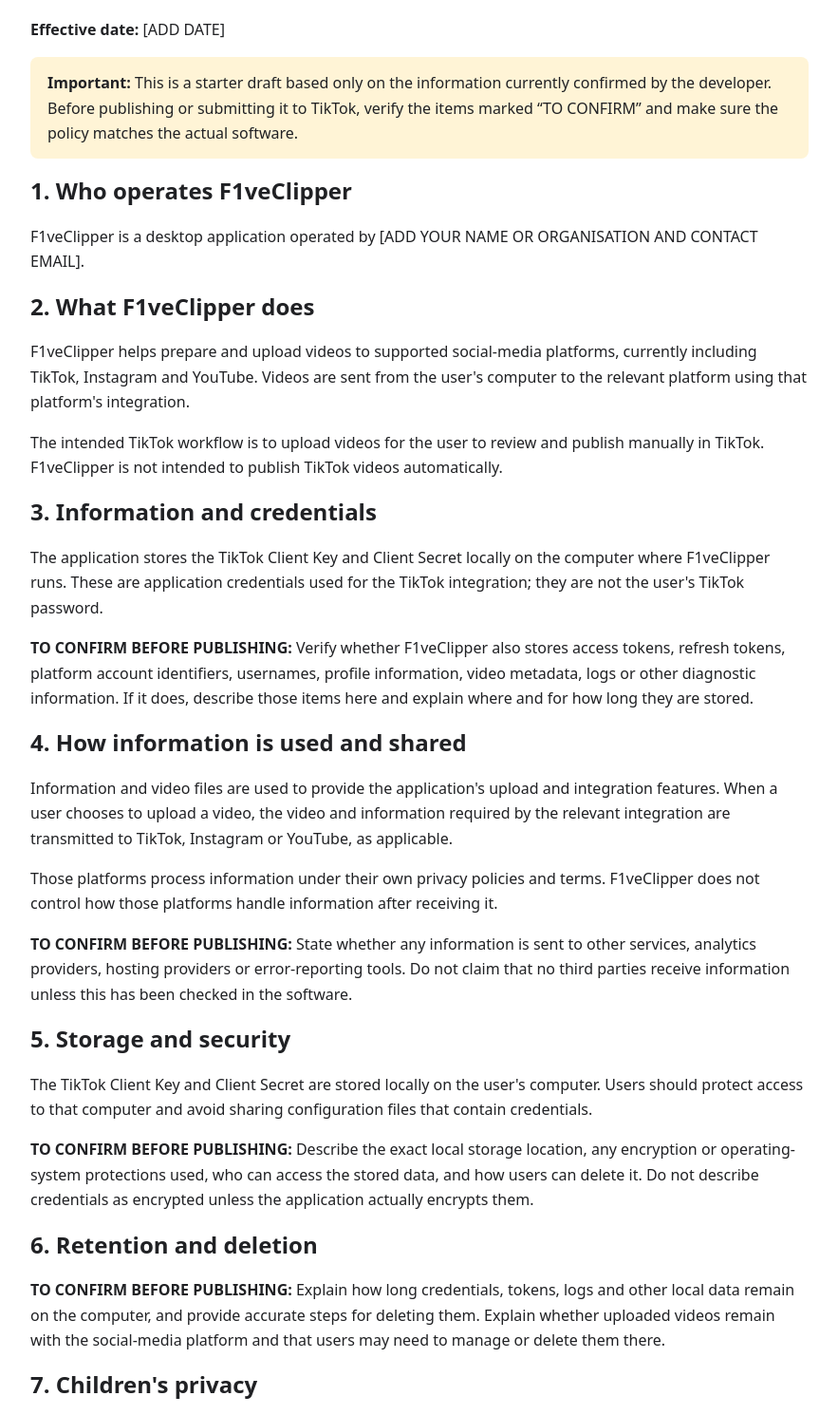
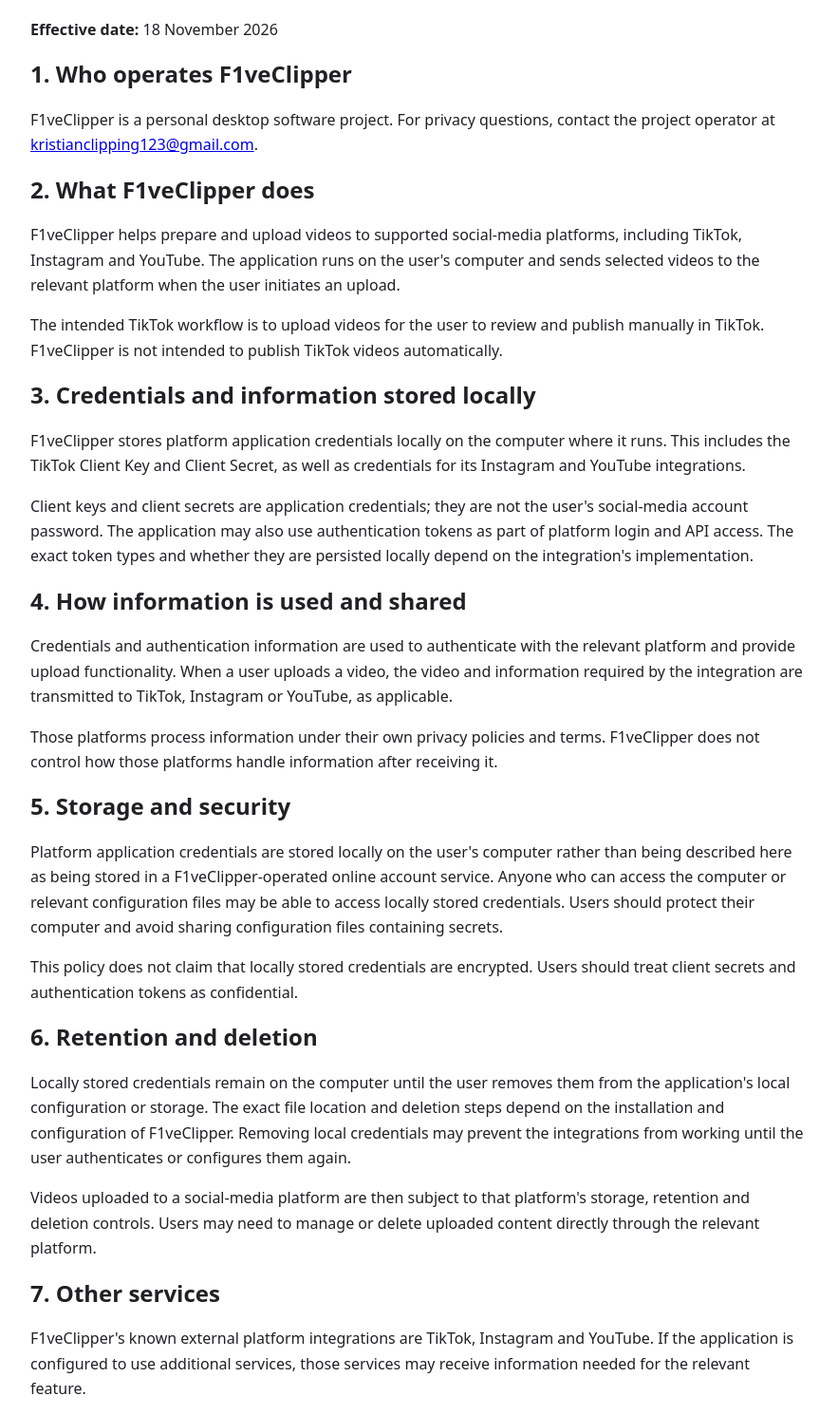
Before and after one commit to F1veStarChaos/F1veclipperLegal, a plain HTML site: page privacy-policy.html in a window 1280 px wide. Shown: the part 90-1580 px from the top of the page at 95% size, without its empty margins (198-1081 px from the left). Drawn offline with Linux system fonts and the light colour scheme.

Commit message:
Add files via upload

```diff
--- a/privacy-policy.html
+++ b/privacy-policy.html
@@ -6,45 +6,43 @@
 <title>F1veClipper — Privacy Policy</title>
 <style>
 body{font:16px/1.65 system-ui,-apple-system,Segoe UI,sans-serif;max-width:820px;margin:48px auto;padding:0 20px;color:#202124}
-h1,h2{line-height:1.2} .notice{background:#fff4d6;padding:14px 18px;border-radius:8px}
-small{color:#555}
+h1,h2{line-height:1.2}
 </style>
 </head>
 <body>
 <h1>F1veClipper — Privacy Policy</h1>
-<p><strong>Effective date:</strong> [ADD DATE]</p>
-<div class="notice"><strong>Important:</strong> This is a starter draft based only on the information currently confirmed by the developer. Before publishing or submitting it to TikTok, verify the items marked “TO CONFIRM” and make sure the policy matches the actual software.</div>
+<p><strong>Effective date:</strong> 18 November 2026</p>
 
 <h2>1. Who operates F1veClipper</h2>
-<p>F1veClipper is a desktop application operated by [ADD YOUR NAME OR ORGANISATION AND CONTACT EMAIL].</p>
+<p>F1veClipper is a personal desktop software project. For privacy questions, contact the project operator at <a href="mailto:kristianclipping123@gmail.com">kristianclipping123@gmail.com</a>.</p>
 
 <h2>2. What F1veClipper does</h2>
-<p>F1veClipper helps prepare and upload videos to supported social-media platforms, currently including TikTok, Instagram and YouTube. Videos are sent from the user's computer to the relevant platform using that platform's integration.</p>
+<p>F1veClipper helps prepare and upload videos to supported social-media platforms, including TikTok, Instagram and YouTube. The application runs on the user's computer and sends selected videos to the relevant platform when the user initiates an upload.</p>
 <p>The intended TikTok workflow is to upload videos for the user to review and publish manually in TikTok. F1veClipper is not intended to publish TikTok videos automatically.</p>
 
-<h2>3. Information and credentials</h2>
-<p>The application stores the TikTok Client Key and Client Secret locally on the computer where F1veClipper runs. These are application credentials used for the TikTok integration; they are not the user's TikTok password.</p>
-<p><strong>TO CONFIRM BEFORE PUBLISHING:</strong> Verify whether F1veClipper also stores access tokens, refresh tokens, platform account identifiers, usernames, profile information, video metadata, logs or other diagnostic information. If it does, describe those items here and explain where and for how long they are stored.</p>
+<h2>3. Credentials and information stored locally</h2>
+<p>F1veClipper stores platform application credentials locally on the computer where it runs. This includes the TikTok Client Key and Client Secret, as well as credentials for its Instagram and YouTube integrations.</p>
+<p>Client keys and client secrets are application credentials; they are not the user's social-media account password. The application may also use authentication tokens as part of platform login and API access. The exact token types and whether they are persisted locally depend on the integration's implementation.</p>
 
 <h2>4. How information is used and shared</h2>
-<p>Information and video files are used to provide the application's upload and integration features. When a user chooses to upload a video, the video and information required by the relevant integration are transmitted to TikTok, Instagram or YouTube, as applicable.</p>
+<p>Credentials and authentication information are used to authenticate with the relevant platform and provide upload functionality. When a user uploads a video, the video and information required by the integration are transmitted to TikTok, Instagram or YouTube, as applicable.</p>
 <p>Those platforms process information under their own privacy policies and terms. F1veClipper does not control how those platforms handle information after receiving it.</p>
-<p><strong>TO CONFIRM BEFORE PUBLISHING:</strong> State whether any information is sent to other services, analytics providers, hosting providers or error-reporting tools. Do not claim that no third parties receive information unless this has been checked in the software.</p>
 
 <h2>5. Storage and security</h2>
-<p>The TikTok Client Key and Client Secret are stored locally on the user's computer. Users should protect access to that computer and avoid sharing configuration files that contain credentials.</p>
-<p><strong>TO CONFIRM BEFORE PUBLISHING:</strong> Describe the exact local storage location, any encryption or operating-system protections used, who can access the stored data, and how users can delete it. Do not describe credentials as encrypted unless the application actually encrypts them.</p>
+<p>Platform application credentials are stored locally on the user's computer rather than being described here as being stored in a F1veClipper-operated online account service. Anyone who can access the computer or relevant configuration files may be able to access locally stored credentials. Users should protect their computer and avoid sharing configuration files containing secrets.</p>
+<p>This policy does not claim that locally stored credentials are encrypted. Users should treat client secrets and authentication tokens as confidential.</p>
 
 <h2>6. Retention and deletion</h2>
-<p><strong>TO CONFIRM BEFORE PUBLISHING:</strong> Explain how long credentials, tokens, logs and other local data remain on the computer, and provide accurate steps for deleting them. Explain whether uploaded videos remain with the social-media platform and that users may need to manage or delete them there.</p>
+<p>Locally stored credentials remain on the computer until the user removes them from the application's local configuration or storage. The exact file location and deletion steps depend on the installation and configuration of F1veClipper. Removing local credentials may prevent the integrations from working until the user authenticates or configures them again.</p>
+<p>Videos uploaded to a social-media platform are then subject to that platform's storage, retention and deletion controls. Users may need to manage or delete uploaded content directly through the relevant platform.</p>
 
-<h2>7. Children's privacy</h2>
-<p>[ADD AN ACCURATE STATEMENT ABOUT THE INTENDED USERS AND ANY AGE RESTRICTIONS. Check the requirements of the platforms and applicable law.]</p>
+<h2>7. Other services</h2>
+<p>F1veClipper's known external platform integrations are TikTok, Instagram and YouTube. If the application is configured to use additional services, those services may receive information needed for the relevant feature.</p>
 
 <h2>8. Changes to this policy</h2>
 <p>This policy may be updated when F1veClipper's features, integrations or data practices change. The effective date above will be updated when a new version is published.</p>
 
 <h2>9. Contact</h2>
-<p>For privacy questions or requests, contact: [ADD CONTACT EMAIL].</p>
+<p>For privacy questions or requests, contact: <a href="mailto:kristianclipping123@gmail.com">kristianclipping123@gmail.com</a>.</p>
 </body>
 </html>
```
Also changed, not shown: index.html (+3 -13 lines), terms-of-service.html (+11 -13 lines).
